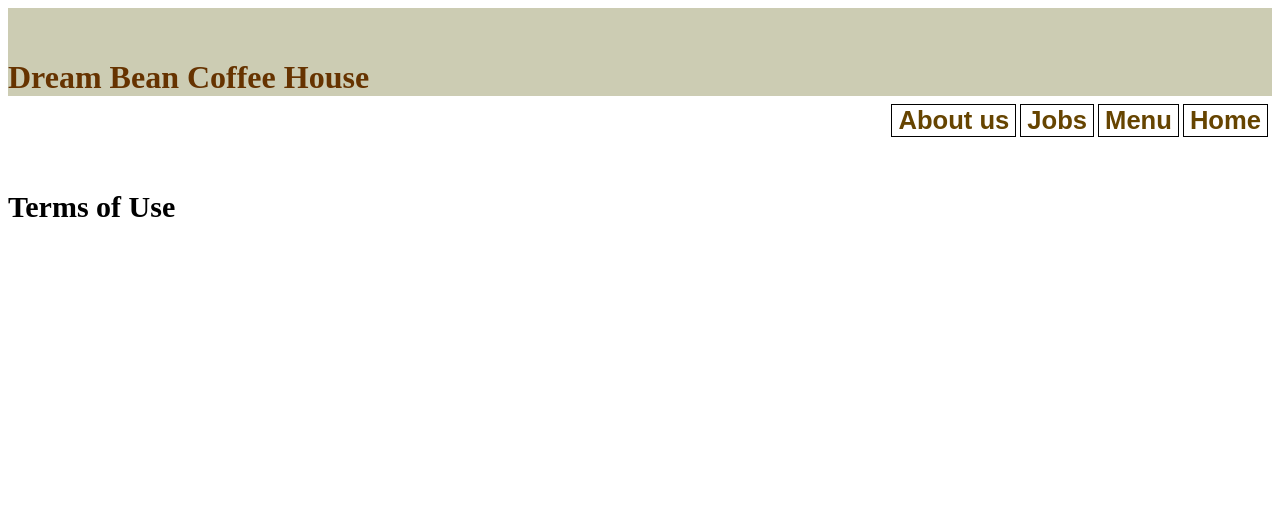
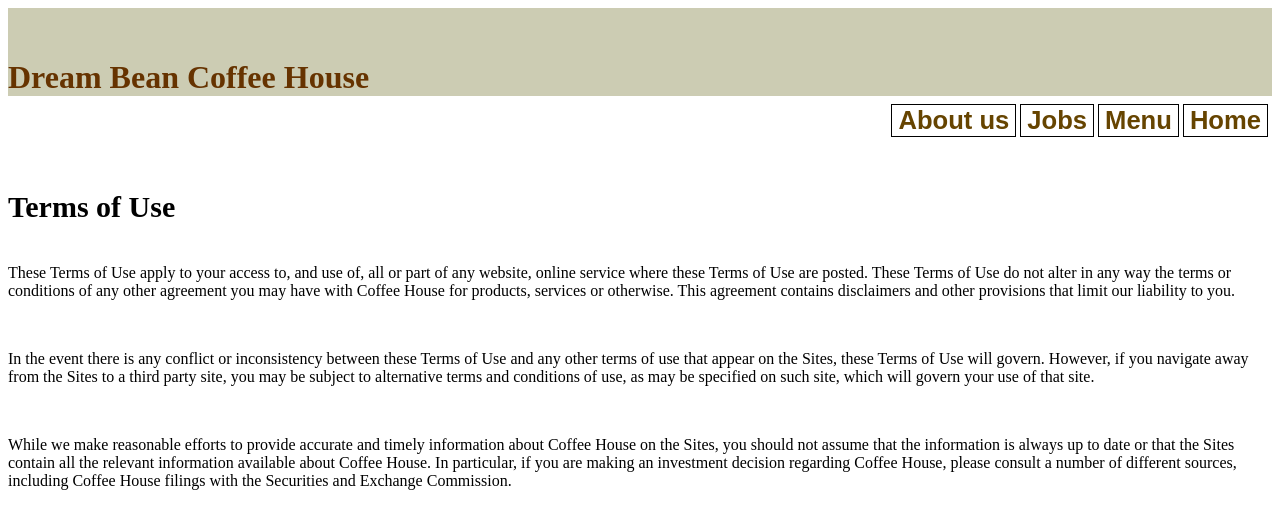
Before and after one commit to JhalakGupta/Coffee-Shop-Website, a plain HTML site: page terms.html in a window 1280 px wide. Drawn offline with Linux system fonts and the light colour scheme.

Commit message:
Update terms.html

```diff
--- a/terms.html
+++ b/terms.html
@@ -1,11 +1,15 @@
 <!DOCTYPE html>
 <html>
+
 <head>
     <title>Dream Bean Coffee House</title>
     <link href="coffee.css" rel="stylesheet">
 </head>
+
 <body>
-<header><h1>Dream Bean Coffee House</h1></header>
+    <header>
+        <h1>Dream Bean Coffee House</h1>
+    </header>
     <nav>
         <b>
 <div class="button-group">
@@ -19,10 +23,15 @@
     <br><br><br>
     <main>
         <h4>Terms of Use</h4>
-<p style="color:white;">These Terms of Use apply to your access to, and use of, all or part of any website, online service where these Terms of Use are posted. These Terms of Use do not alter in any way the terms or conditions of any other agreement you may have with Coffee House for products, services or otherwise.  This agreement contains disclaimers and other provisions that limit our liability to you.
+        <p style="color:black;">These Terms of Use apply to your access to, and use of, all or part of any website, online service where these Terms of Use are posted. These Terms of Use do not alter in any way the terms or conditions of any other agreement you may have with
+            Coffee House for products, services or otherwise. This agreement contains disclaimers and other provisions that limit our liability to you.
         </p>
-<p style="color:white;">In the event there is any conflict or inconsistency between these Terms of Use and any other terms of use that appear on the Sites, these Terms of Use will govern. However, if you navigate away from the Sites to a third party site, you may be subject to alternative terms and conditions of use, as may be specified on such site, which will govern your use of that site.</p>
-<p style="color:white;">While we make reasonable efforts to provide accurate and timely information about Coffee House on the Sites, you should not assume that the information is always up to date or that the Sites contain all the relevant information available about Coffee House. In particular, if you are making an investment decision regarding Coffee House, please consult a number of different sources, including Coffee House filings with the Securities and Exchange Commission.</p>
+        <br>
+        <p style="color:black;">In the event there is any conflict or inconsistency between these Terms of Use and any other terms of use that appear on the Sites, these Terms of Use will govern. However, if you navigate away from the Sites to a third party site, you may be
+            subject to alternative terms and conditions of use, as may be specified on such site, which will govern your use of that site.</p>
+        <br>
+        <p style="color:black;">While we make reasonable efforts to provide accurate and timely information about Coffee House on the Sites, you should not assume that the information is always up to date or that the Sites contain all the relevant information available about
+            Coffee House. In particular, if you are making an investment decision regarding Coffee House, please consult a number of different sources, including Coffee House filings with the Securities and Exchange Commission.</p>
     </main>
     <br><br><br>
     <footer style="text-align:left;color:white;">
@@ -30,4 +39,5 @@
 <a style="color:white;" href="mailto:information@coffeehouse.com">information@WakeUpCafe.com</a></small></i>
     </footer>
 </body>
+
 </html>
```
Lines whose indentation alone changed are shown as unchanged.
